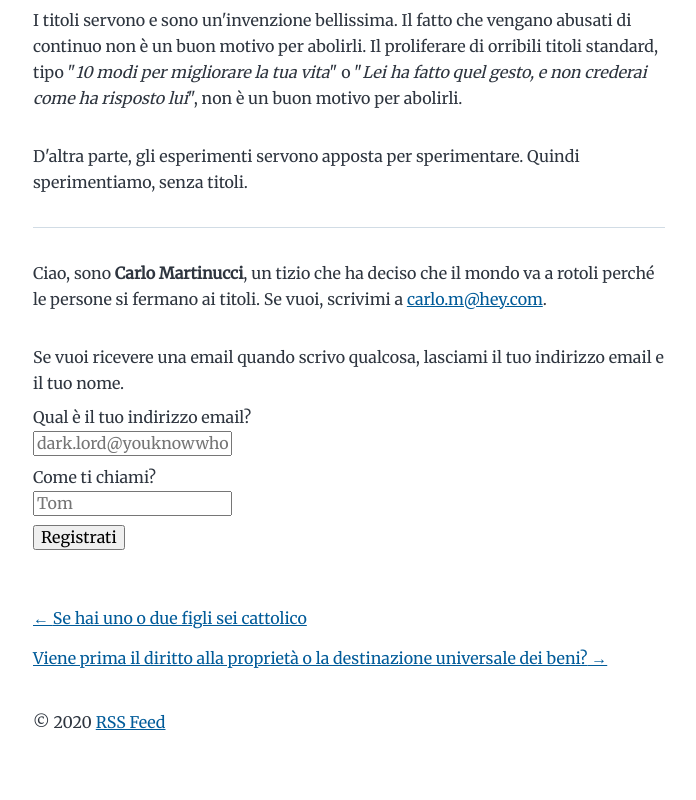
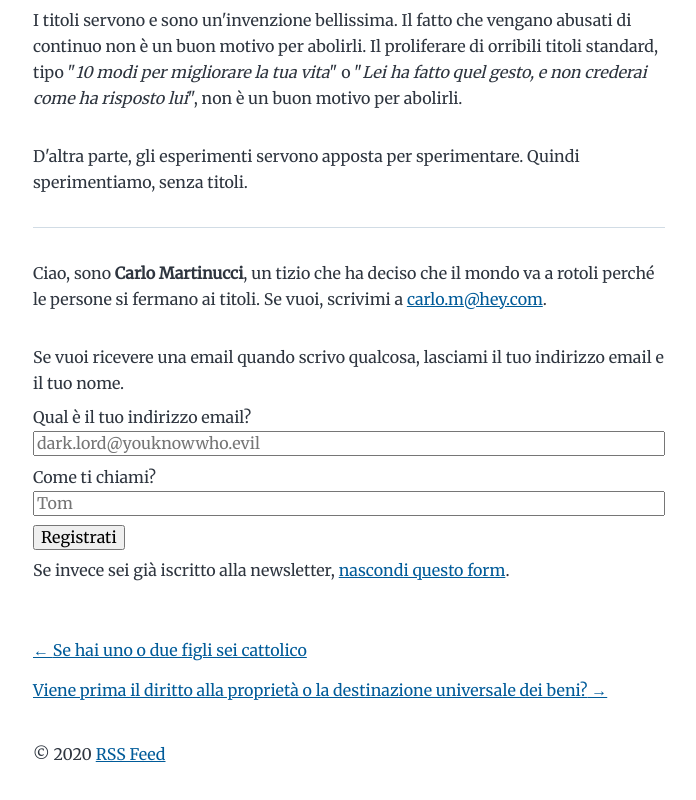
Before and after one commit to carlomartinucci/questoblognonhauntitolo, a Gatsby site: page /2020-10-06-questo-articolo-non-ha-un-titolo in a window 1280 px wide. Shown: the part 924-1724 px from the top of the page, without its empty margins (291-987 px from the left). Built offline with nearby package versions, Linux system fonts and the light colour scheme; Gatsby itself is replaced by a stand-in of ours.

Commit message:
Add useCookie and style input subscription

```diff
--- a/package.json
+++ b/package.json
@@ -28,6 +28,7 @@
     "gatsby-source-filesystem": "^2.3.31",
     "gatsby-transformer-remark": "^2.8.36",
     "gatsby-transformer-sharp": "^2.5.16",
+    "js-cookie": "^2.2.1",
     "prismjs": "^1.21.0",
     "react": "^16.12.0",
     "react-dom": "^16.12.0",
--- a/src/components/subscribe.js
+++ b/src/components/subscribe.js
@@ -1,8 +1,10 @@
 import React, { useState, useEffect } from "react"
+import useCookie from "../hooks/useCookie"
 import addToMailchimp from "gatsby-plugin-mailchimp"
 
 const Subscribe = props => {
-  const [state, setState] = useState("ready")
+  const [cookieState, setCookieState] = useCookie("subscribed", "ready")
+  const [state, setState] = useState(cookieState)
   const [email, setEmail] = useState("")
   const [name, setName] = useState("")
   const [error, setError] = useState(null)
@@ -13,11 +15,12 @@ const Subscribe = props => {
   const handleSubmit = e => {
     e.preventDefault()
     setError(null)
-    setState("error")
+    setState("submitting")
     addToMailchimp(email, { FNAME: name })
       .then(({ result, msg }) => {
         if (result === "success") {
           setState("success")
+          setCookieState("subscribed")
         } else {
           setState("error")
           setError(msg)
@@ -26,6 +29,11 @@ const Subscribe = props => {
       .catch(_error => {
         setState("error")
       })
+  }
+
+  const setAlreadySubscribed = e => {
+    setState("subscribed")
+    setCookieState("subscribed")
   }
 
   switch (state) {
@@ -37,7 +45,13 @@ const Subscribe = props => {
           handleChangeEmail={handleChangeEmail}
           name={name}
           handleChangeName={handleChangeName}
-        />
+        >
+          Se invece sei già iscritto alla newsletter,{" "}
+          <button className="btn-link" onClick={setAlreadySubscribed}>
+            nascondi questo form
+          </button>
+          .
+        </Form>
       )
     case "submitting":
       return (
@@ -92,6 +106,17 @@ const Subscribe = props => {
             )}
           </span>
         </Form>
+      )
+    case "subscribed":
+      return (
+        <p>
+          Grazie per esserti iscritto alla mia newsletter! Se vuoi puoi{" "}
+          <button className="btn-link" onClick={e => setState("ready")}>
+            iscriverti nuovamente
+          </button>
+          , ad esempio se hai cambiato indirizzo email o per qualsiasi altra
+          ragione.
+        </p>
       )
     default:
       return ""
--- /dev/null
+++ b/src/hooks/useCookie.js
@@ -0,0 +1,30 @@
+// Thanks to https://github.com/rrudol/useCookie
+
+import { useState } from "react"
+import Cookies from "js-cookie"
+
+/**
+ * useCookie - React Hook for Cookies based on js-cookie
+ * @param {string} key Cookie name
+ * @param {Object|string} [initialValue]  Value will be assign if cookie doesn't exist.
+ * @returns {Array} Returns cookie value, and the function to update it.
+ */
+const useCookie = (key, initialValue) => {
+  const [item, setInnerValue] = useState(() => {
+    return Cookies.get(key) || initialValue
+  })
+
+  /**
+   * Set value of cookie
+   * @param {Object|string} value
+   * @param {Cookies.CookieAttributes} [options]
+   */
+  const setValue = (value, options) => {
+    setInnerValue(value)
+    Cookies.set(key, value, options)
+  }
+
+  return [item, setValue]
+}
+
+export default useCookie
--- a/src/style.css
+++ b/src/style.css
@@ -199,6 +199,10 @@ form p {
   margin-bottom: var(--spacing-2);
 }
 
+input {
+  width: 100%;
+}
+
 /* Link */
 
 a {
@@ -207,6 +211,20 @@ a {
 
 a:hover,
 a:focus {
+  text-decoration: none;
+}
+
+.btn-link {
+  color: var(--color-primary);
+  background: none;
+  border: none;
+  padding: 0;
+  text-decoration: underline;
+  cursor: pointer;
+}
+
+.btn-link:hover,
+.btn-link:focus {
   text-decoration: none;
 }
 
```
Also changed, not shown: 1 other file.
